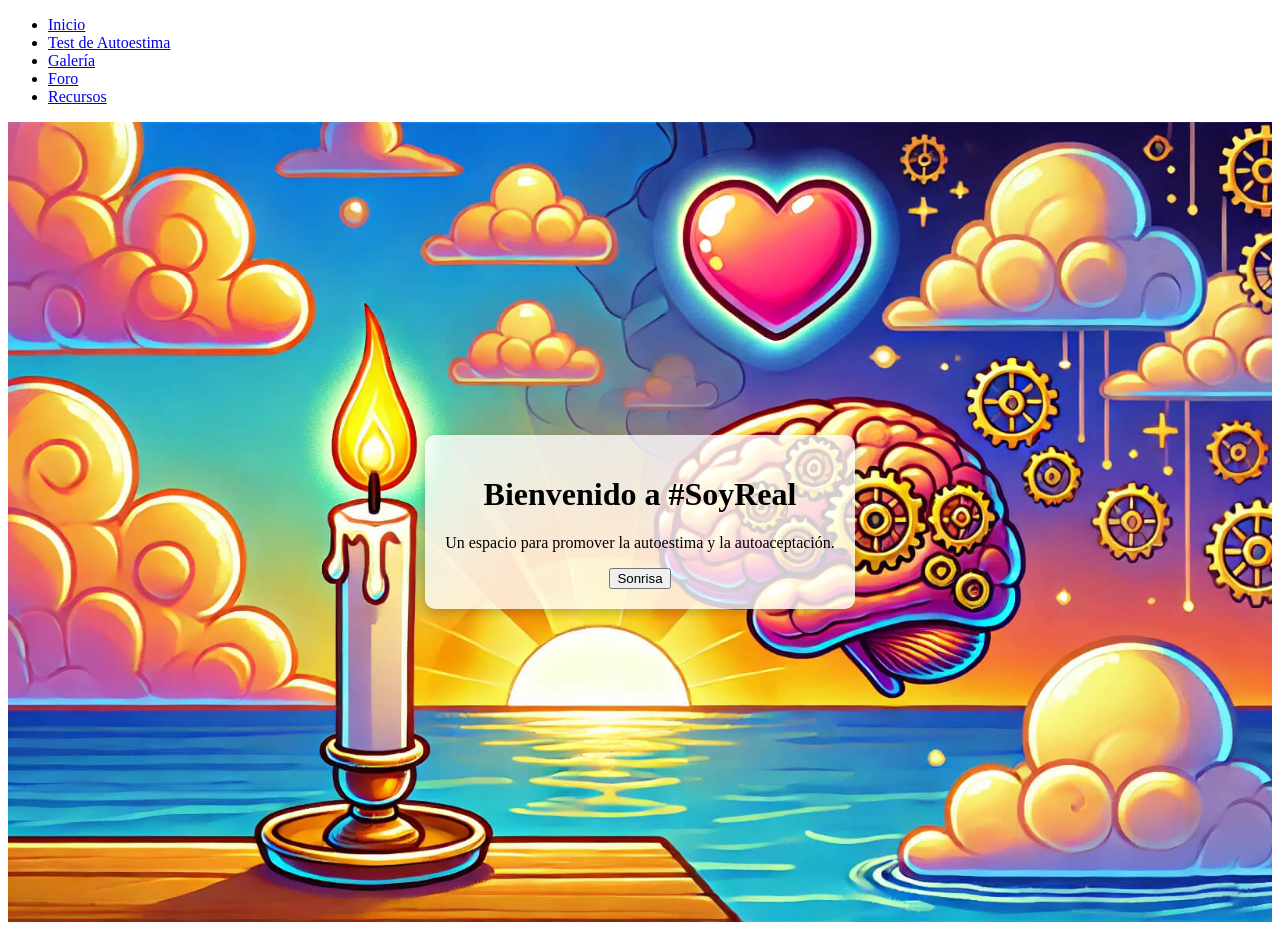
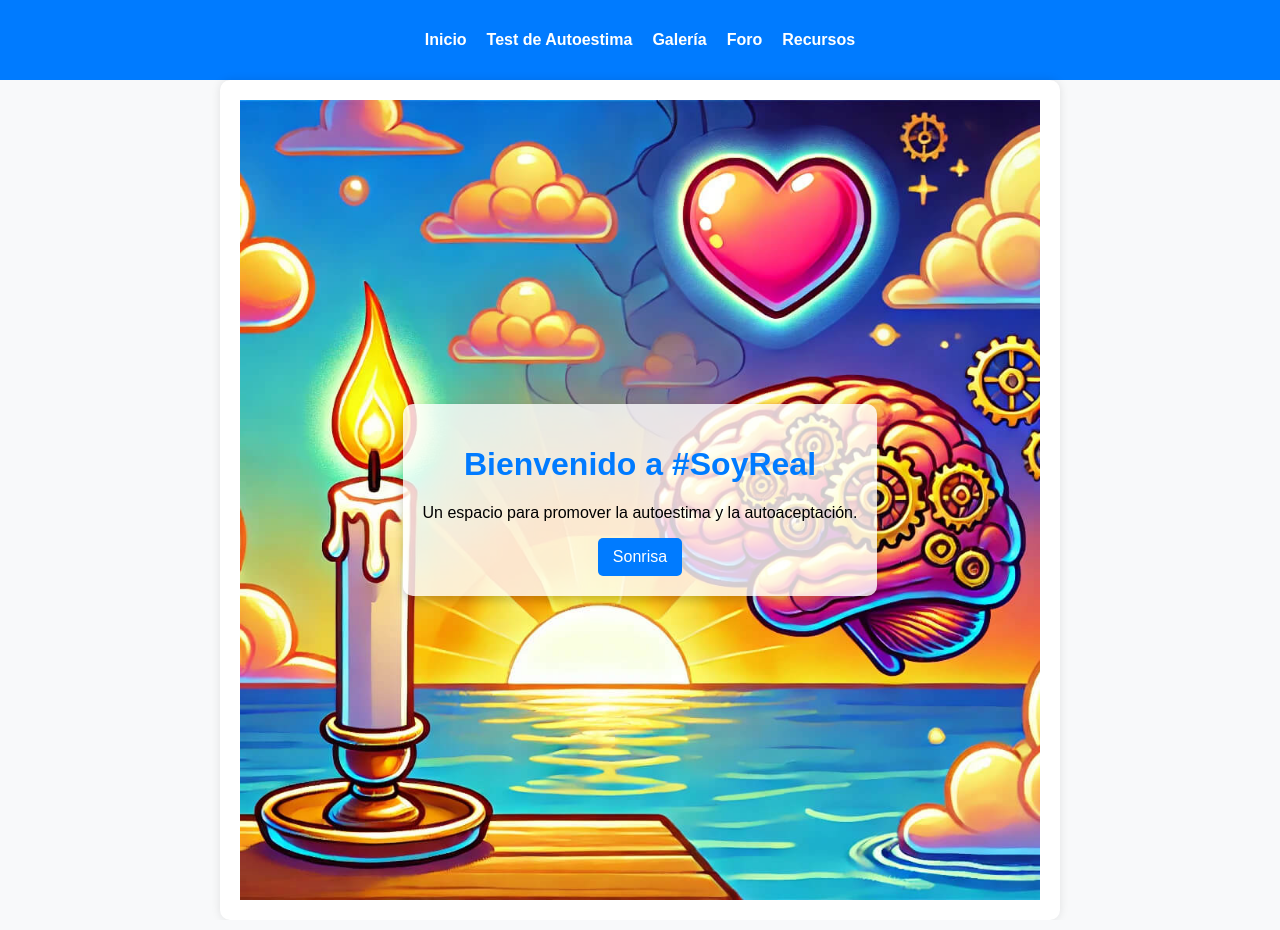
Before and after one commit to Luis27cc/soyreal-real, a React (Create React App) app: page / in a window 1280 px wide. Built offline with nearby package versions, Linux system fonts and the light colour scheme.

Commit message:
Update styles.css

```diff
--- a/src/styles.css
+++ b/src/styles.css
@@ -1,3 +1,70 @@
+/* 🌟 Estilos generales */
+body {
+  font-family: Arial, sans-serif;
+  background-color: #f8f9fa;
+  margin: 0;
+  padding: 0;
+}
+
+/* 🌟 Menú de navegación */
+nav {
+  background-color: #007bff;
+  padding: 15px;
+  display: flex;
+  justify-content: center;
+}
+
+nav ul {
+  list-style: none;
+  display: flex;
+  gap: 20px;
+  padding: 0;
+}
+
+nav ul li {
+  display: inline;
+}
+
+nav ul li a {
+  color: white;
+  text-decoration: none;
+  font-weight: bold;
+}
+
+nav ul li a:hover {
+  text-decoration: underline;
+}
+
+/* 🌟 Contenedor principal */
+.container {
+  max-width: 800px;
+  margin: auto;
+  padding: 20px;
+  background: white;
+  border-radius: 10px;
+  box-shadow: 0px 0px 10px rgba(0, 0, 0, 0.1);
+}
+
+/* 🌟 Títulos */
+h1 {
+  color: #007bff;
+}
+
+/* 🌟 Botones */
+button {
+  background-color: #007bff;
+  color: white;
+  padding: 10px 15px;
+  border: none;
+  border-radius: 5px;
+  cursor: pointer;
+  font-size: 16px;
+}
+
+button:hover {
+  background-color: #0056b3;
+}
+
 /* 🌟 Estilos de la pantalla de inicio con imagen de fondo */
 .home-container {
   background-image: url("/fondo-inicio.webp"); /* Ruta segura dentro de public/ */
```
